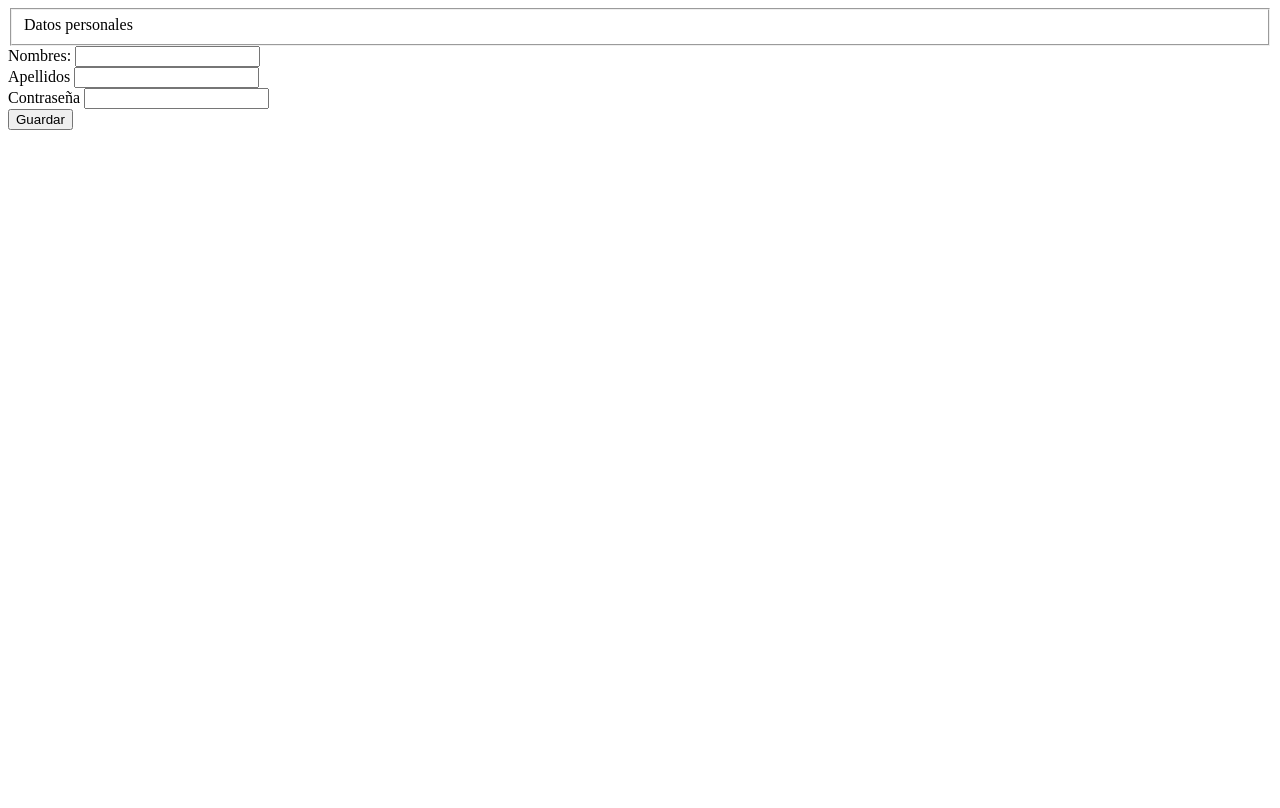
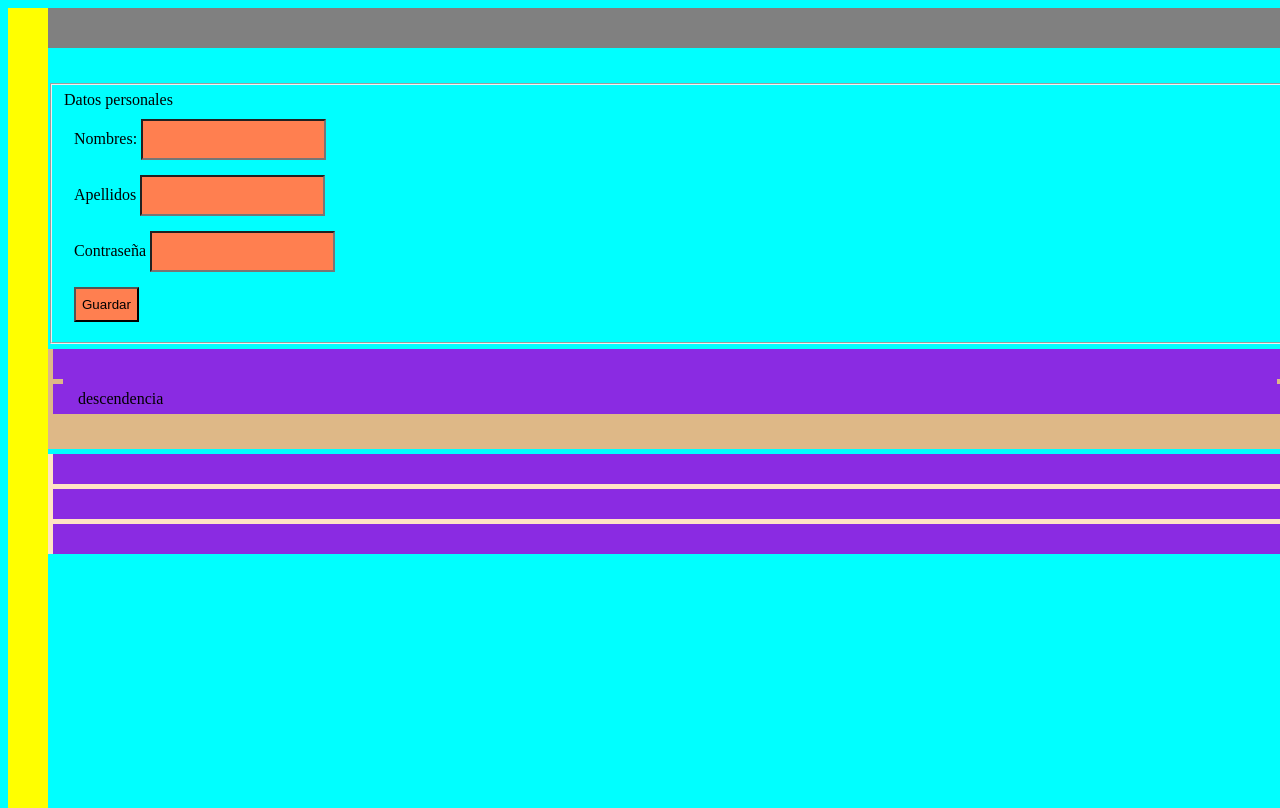
Before and after one commit to MaicolEgas43/MaicolEgasRepositorio, a plain HTML site: page formulario.html in a window 1280 px wide. Drawn offline with Linux system fonts and the light colour scheme.

Commit message:
Clase 4 10 2021

```diff
--- a/css/formulario.css
+++ b/css/formulario.css
@@ -1,4 +1,75 @@
-*{
-    padding: 0;
-    margin: 0;
+
+div{
+    margin:5px;
+    padding: 5px;
 }
+body, input {
+    background-color: aqua;
+}
+.error{
+    border-color:red;
+
+}
+.section-dos,
+.section-tres{
+    height: 100px;
+    background-color: burlywood;
+}
+
+.section-dos div {
+    height: 20px;
+    background-color: blueviolet;
+}
+.section-tres > article > div{
+    height: 20px;
+    background-color: blueviolet;
+
+}
+
+/* adyacencia*/
+
+header + section{
+    background-color: blue;
+    background-image: url("../media/img/20673.png") ;
+    background-repeat: no-repeat;
+    background-size: auto;
+    /*Fijara la imagen o no*/
+    background-attachment: scroll;
+
+}
+
+/*Selectores de atributos*/
+[type]{
+    height: 35px;
+    background-color: coral;
+}
+
+
+[class~="section-tres"]{
+    background-color: bisque;
+}
+
+
+
+header{
+    background-color: gray;
+    width: 100%;
+    height: 40px;
+    position: fixed;
+}
+section-uno{
+    margin-top: 70px ;
+
+}
+nav{
+    height: 100vh;
+    width: 40px;
+    position: absolute;
+    background-color: yellow;
+}
+.main{
+    position: relative;
+    top: 70px;
+    left: 30px
+
+}
--- a/formulario.html
+++ b/formulario.html
@@ -4,15 +4,20 @@
     <meta charset="UTF-8">
     <meta http-equiv="X-UA-Compatible" content="IE=edge">
     <meta name="viewport" content="width=device-width, initial-scale=1.0">
+    <link rel="stylesheet" href="css/formulario.css" type="text/css">
     <title>Document</title>
 </head>
 <body>
     <header>
 
     </header>
-    <section>
+    <nav>
+        <form"></form>
+    </nav>
+    <div class="main">
+        <section class="section-uno">
             <form action="">
-                <fieldset>Datos personales</fieldset>
+                <fieldset> Datos personales
                     <div>
                         <label for="nombres">Nombres:</label>
                         <input type="text" id="nombres" name="nombresnombres" value="" >
@@ -31,8 +36,41 @@
 
 
                     </div>
+                </fieldset>
+
             </form>
     </section>
+    <section class="section-dos">
+        <article>
+            <div>
+                <div>
+                    <div>
+                        <p>descendencia</p>
+                    </div>
+                </div>
+
+            </div>
+            <div>
+
+            </div>
+        </article>
+    </section>
+    <section class="section-tres">
+        <article>
+            <div>
+
+            </div>
+            <div>
+
+            </div>
+            <div>
+
+            </div>
+        </article>
+    </section>
+
+
+    </div>
 
 </body>
 <script src="js/registro.js"></script>
```
Lines whose indentation alone changed are shown as unchanged.
